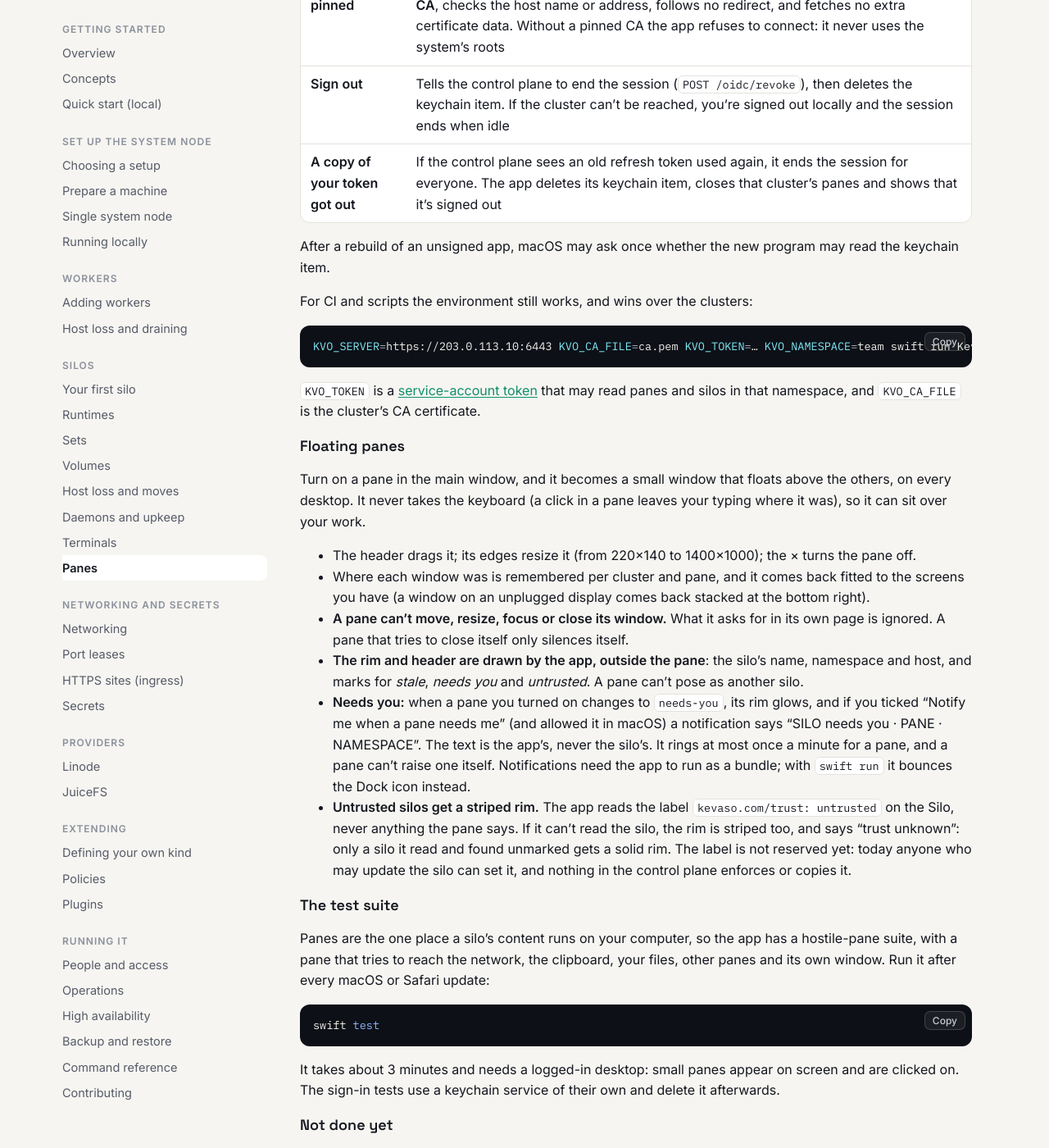
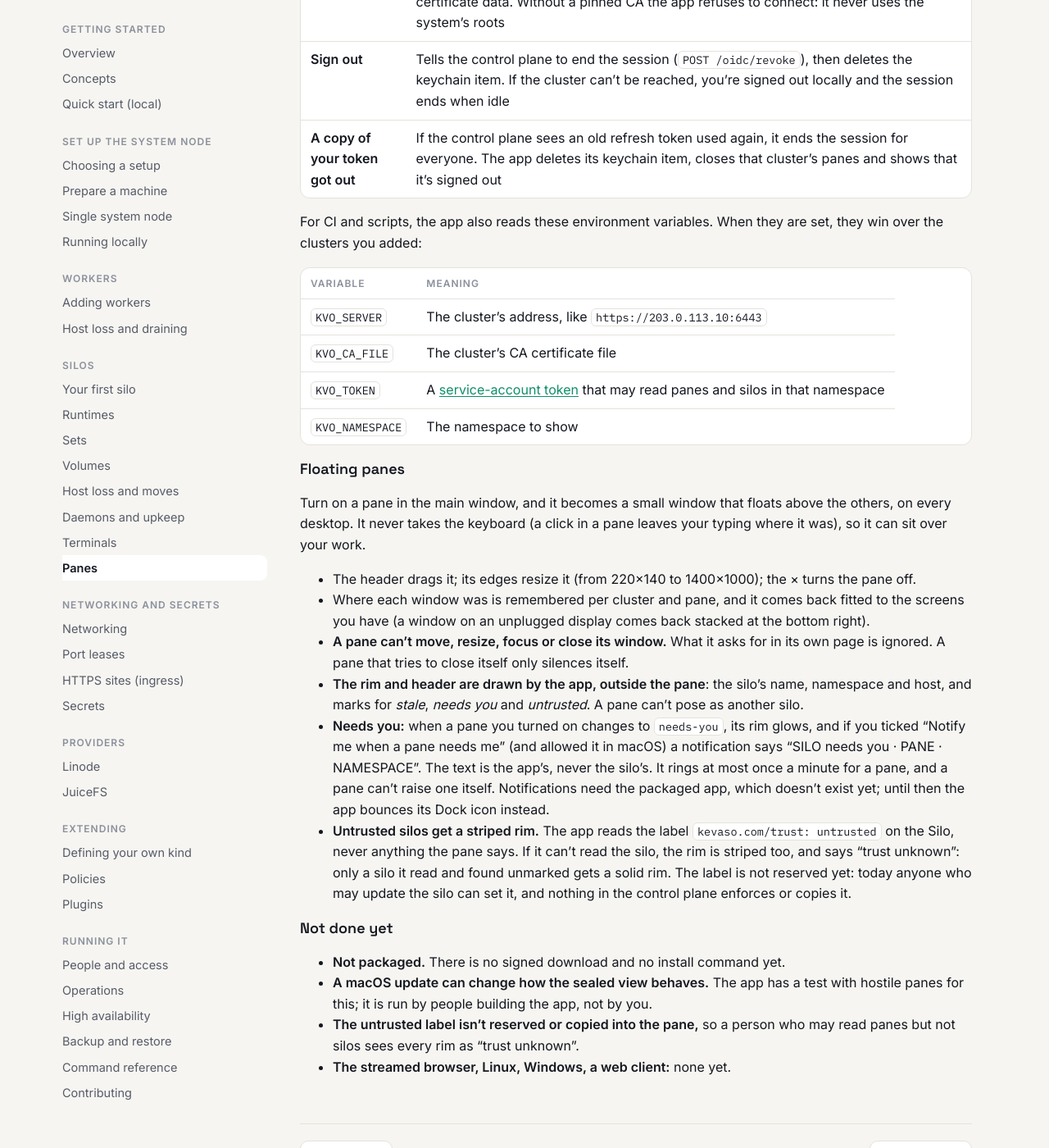
Before and after one commit to dlebee/kevaso-docs, a Jekyll site: the page built from panes.md, in a window 1280 px wide and 1400 px high, scrolled down 6558 px. Shown: the whole window at 82% size. Built offline with Jekyll 4.4.1, drawn with Linux system fonts in a browser that asks for light colours; some of the changed text lies outside the part shown.

Commit message:
Docs: describe the panes client by what it does, not how it is built
Remove build and implementation details; say what it shows, how you sign in, what it needs and that it isn't packaged yet.

Co-Authored-By: Claude <noreply@anthropic.com>
Signed-off-by: David Lebee <david@lebee.info>

````diff
--- a/panes.md
+++ b/panes.md
@@ -216,22 +216,15 @@ The silo is the less trusted side, so the rules all point away from it:
 
 ## The macOS panes app
 
-`apps/panes` in the core repository is a small macOS app that shows a person's panes. Status panes
-are drawn natively. HTML panes run in a sealed web view with no network, no storage, no clipboard,
-no keyboard and no way to open anything else. It needs macOS 14 or later and Swift 6 (Xcode or the
-command line tools), and no admin rights.
+The panes app is a small macOS app that shows a person's panes. It lists your clusters, shows each
+cluster's panes, and lets you turn any of them into a small window that floats over your work.
+Status panes are drawn by the app as plain text. HTML panes run in a sealed view with no network, no
+storage, no clipboard, no keyboard and no way to open anything else.
 
-```bash
-cd apps/panes
-```
-
-```bash
-swift build
-```
-
-```bash
-swift run KevasoPanes
-```
+| | |
+|---|---|
+| **Needs** | macOS 14 or later. No admin rights. Other systems have no client yet. |
+| **Install** | Not packaged yet, so there is nothing to install. To try it before it's packaged, see the source's [README](https://github.com/dlebee/kevaso/blob/main/apps/panes/README.md). |
 
 ### Sign in
 
@@ -254,17 +247,15 @@ sign out or remove it. Only one cluster's panes float at a time.
 | **Sign out** | Tells the control plane to end the session (`POST /oidc/revoke`), then deletes the keychain item. If the cluster can't be reached, you're signed out locally and the session ends when idle |
 | **A copy of your token got out** | If the control plane sees an old refresh token used again, it ends the session for everyone. The app deletes its keychain item, closes that cluster's panes and shows that it's signed out |
 
-After a rebuild of an unsigned app, macOS may ask once whether the new program may read the
-keychain item.
+For CI and scripts, the app also reads these environment variables. When they are set, they win
+over the clusters you added:
 
-For CI and scripts the environment still works, and wins over the clusters:
-
-```bash
-KVO_SERVER=https://203.0.113.10:6443 KVO_CA_FILE=ca.pem KVO_TOKEN=… KVO_NAMESPACE=team swift run KevasoPanes
-```
-
-`KVO_TOKEN` is a [service-account token]({{ '/access/' | relative_url }}#tokens-for-ci) that may
-read panes and silos in that namespace, and `KVO_CA_FILE` is the cluster's CA certificate.
+| Variable | Meaning |
+|---|---|
+| `KVO_SERVER` | The cluster's address, like `https://203.0.113.10:6443` |
+| `KVO_CA_FILE` | The cluster's CA certificate file |
+| `KVO_TOKEN` | A [service-account token]({{ '/access/' | relative_url }}#tokens-for-ci) that may read panes and silos in that namespace |
+| `KVO_NAMESPACE` | The namespace to show |
 
 ### Floating panes
 
@@ -282,32 +273,19 @@ it can sit over your work.
 - **Needs you:** when a pane you turned on changes to `needs-you`, its rim glows, and if you ticked
   "Notify me when a pane needs me" (and allowed it in macOS) a notification says "SILO needs you ·
   PANE · NAMESPACE". The text is the app's, never the silo's. It rings at most once a minute for a pane,
-  and a pane can't raise one itself. Notifications need the app to run as a bundle; with `swift run` it
-  bounces the Dock icon instead.
+  and a pane can't raise one itself. Notifications need the packaged app, which doesn't exist yet; until then
+  the app bounces its Dock icon instead.
 - **Untrusted silos get a striped rim.** The app reads the label `kevaso.com/trust: untrusted` on
   the Silo, never anything the pane says. If it can't read the silo, the rim is striped too, and
   says "trust unknown": only a silo it read and found unmarked gets a solid rim. The label is not
   reserved yet: today anyone who may update the silo can set it, and nothing in the control plane
   enforces or copies it.
 
-### The test suite
-
-Panes are the one place a silo's content runs on your computer, so the app has a hostile-pane
-suite, with a pane that tries to reach the network, the clipboard, your files, other panes and its
-own window. Run it after every macOS or Safari update:
-
-```bash
-swift test
-```
-
-It takes about 3 minutes and needs a logged-in desktop: small panes appear on screen and are
-clicked on. The sign-in tests use a keychain service of their own and delete it afterwards.
-
 ### Not done yet
 
-- **No packaging.** It runs with `swift run`: no signed or notarised build.
-- **A private WebKit API.** The sealed view depends on WebKit settings Apple doesn't document, so
-  a macOS update can change them. That is what the suite is for.
+- **Not packaged.** There is no signed download and no install command yet.
+- **A macOS update can change how the sealed view behaves.** The app has a test with hostile panes
+  for this; it is run by people building the app, not by you.
 - **The untrusted label isn't reserved or copied into the pane,** so a person who may read panes but
   not silos sees every rim as "trust unknown".
 - **The streamed browser, Linux, Windows, a web client:** none yet.
````
